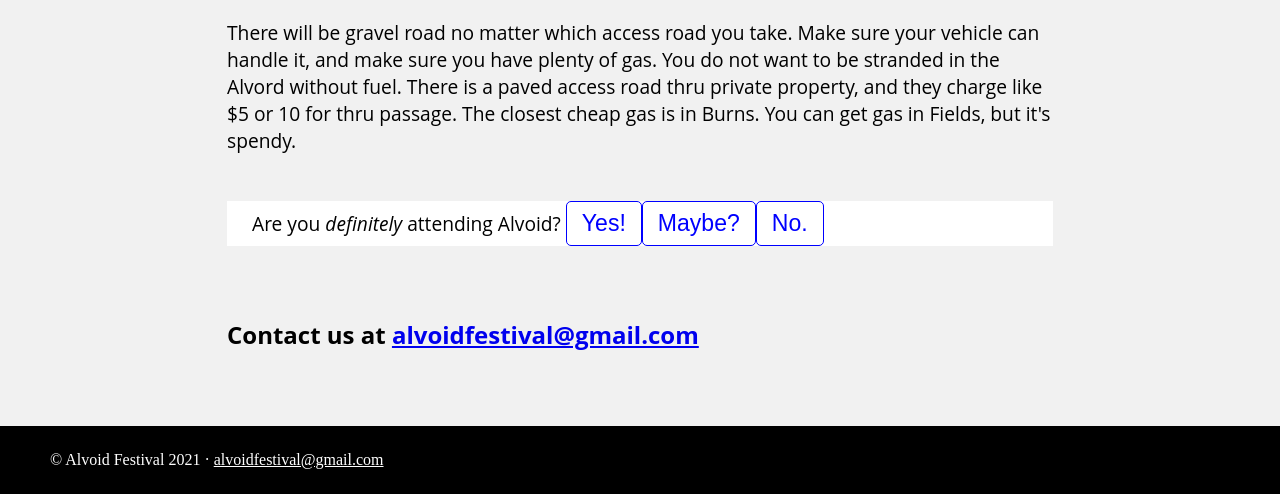
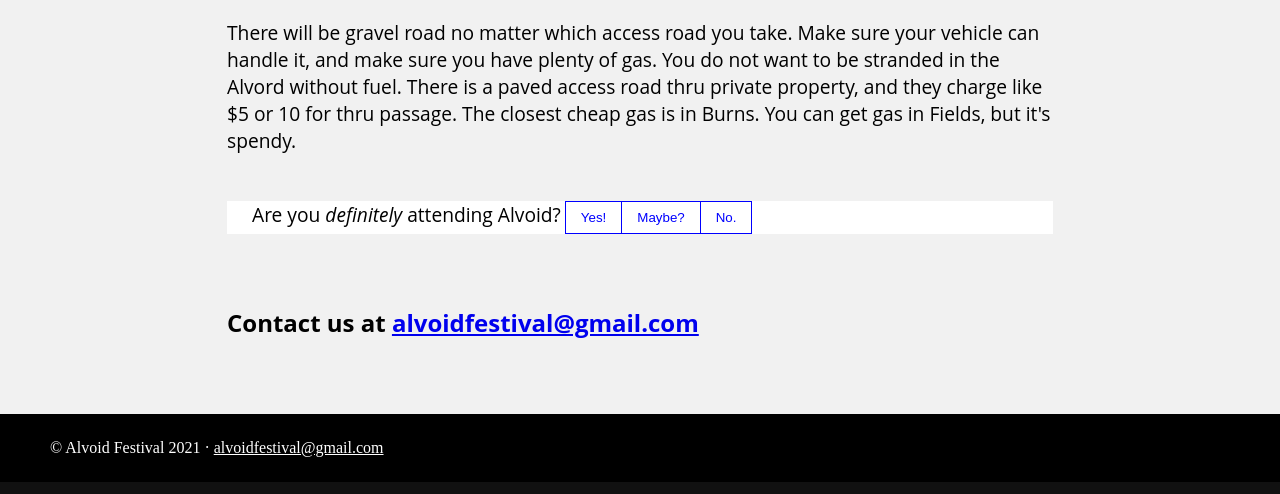
Before and after one commit to 325Gerbils/alvoid2021, a plain HTML site: page index.html in a window 1280 px wide. Shown: the part 5496-5990 px from the top of the page. Drawn offline with Linux system fonts and the light colour scheme.

Commit message:
dumb shit

```diff
--- a/style.css
+++ b/style.css
@@ -244,9 +244,8 @@ input[type=text] {
     border: 1px solid blue;
     background: #fff;
     color: blue;
-    font-size: 1.2em;
-    border-radius: 5px;
     cursor: pointer;
+    margin-left: -1px;
 }
 
 .hidden {
```
